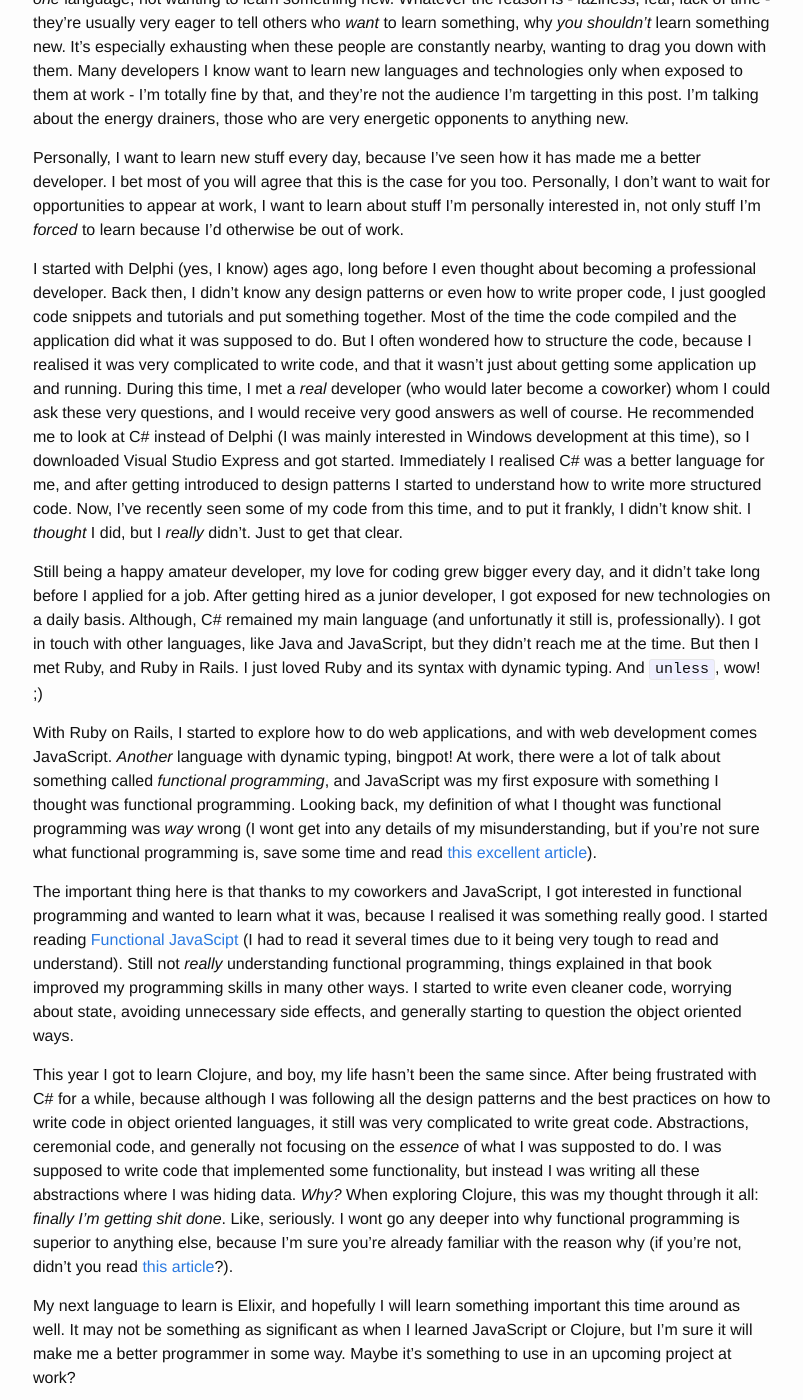
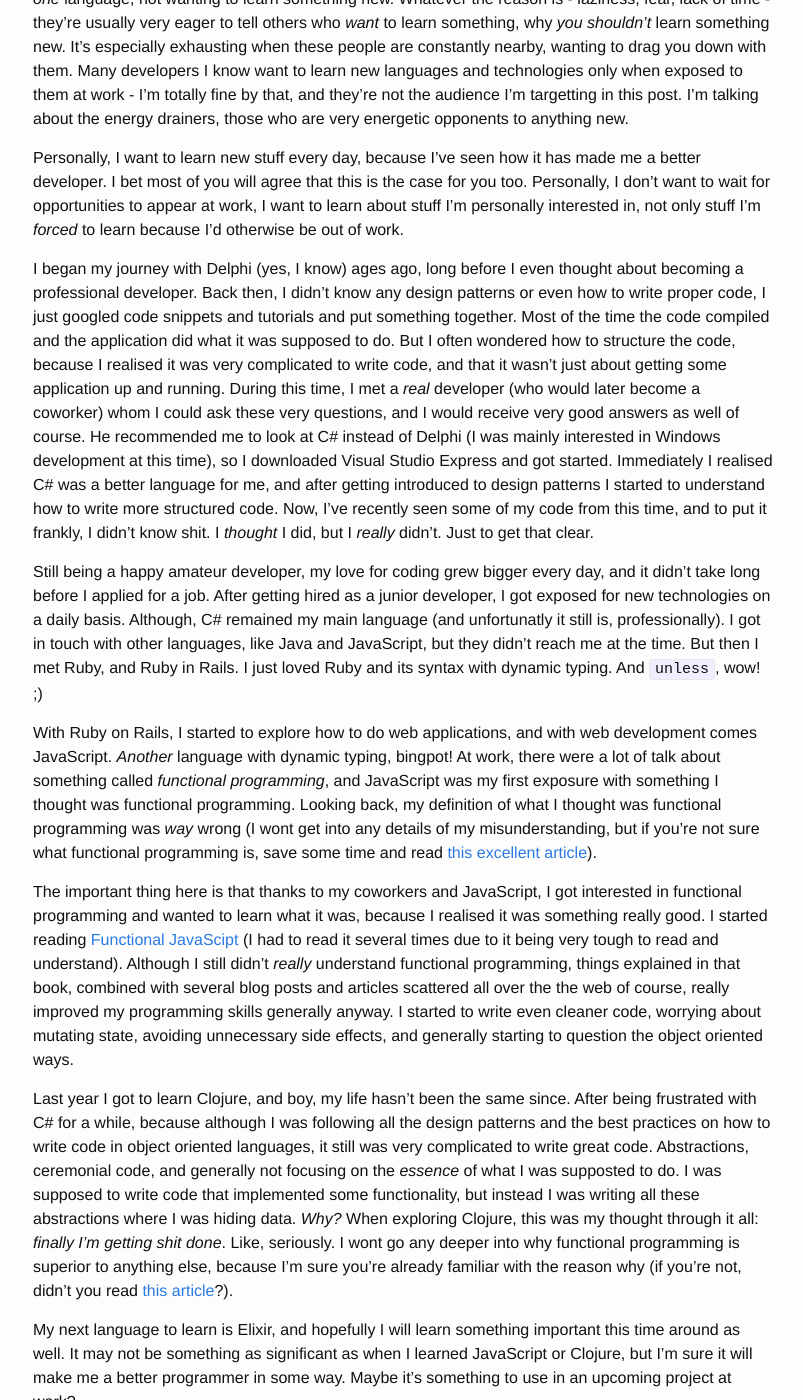
Before and after one commit to bjorse/bjorse.github.io, a Jekyll site: the page built from _posts/2016-01-02-evolve-as-developer.markdown, in a window 1280 px wide and 1400 px high, scrolled down 237 px. Shown: the whole window, without its empty margins (237-1040 px from the left). Built offline with Jekyll 4.4.1, drawn with Linux system fonts in a browser that asks for light colours; comment, search, counter and statistics services are not loaded.

Commit message:
Adjusted to 2016 and corrected some text

```diff
--- a/_posts/2016-01-02-evolve-as-developer.markdown
+++ b/_posts/2016-01-02-evolve-as-developer.markdown
@@ -10,15 +10,15 @@ I'm so *tired* of other people seemingly not wanting to evolve as a developer. T
 
 Personally, I want to learn new stuff every day, because I've seen how it has made me a better developer. I bet most of you will agree that this is the case for you too. Personally, I don't want to wait for opportunities to appear at work, I want to learn about stuff I'm personally interested in, not only stuff I'm *forced* to learn because I'd otherwise be out of work.
 
-I started with Delphi (yes, I know) ages ago, long before I even thought about becoming a professional developer. Back then, I didn't know any design patterns or even how to write proper code, I just googled code snippets and tutorials and put something together. Most of the time the code compiled and the application did what it was supposed to do. But I often wondered how to structure the code, because I realised it was very complicated to write code, and that it wasn't just about getting some application up and running. During this time, I met a *real* developer (who would later become a coworker) whom I could ask these very questions, and I would receive very good answers as well of course. He recommended me to look at C# instead of Delphi (I was mainly interested in Windows development at this time), so I downloaded Visual Studio Express and got started. Immediately I realised C# was a better language for me, and after getting introduced to design patterns I started to understand how to write more structured code. Now, I've recently seen some of my code from this time, and to put it frankly, I didn't know shit. I *thought* I did, but I *really* didn't. Just to get that clear.
+I began my journey with Delphi (yes, I know) ages ago, long before I even thought about becoming a professional developer. Back then, I didn't know any design patterns or even how to write proper code, I just googled code snippets and tutorials and put something together. Most of the time the code compiled and the application did what it was supposed to do. But I often wondered how to structure the code, because I realised it was very complicated to write code, and that it wasn't just about getting some application up and running. During this time, I met a *real* developer (who would later become a coworker) whom I could ask these very questions, and I would receive very good answers as well of course. He recommended me to look at C# instead of Delphi (I was mainly interested in Windows development at this time), so I downloaded Visual Studio Express and got started. Immediately I realised C# was a better language for me, and after getting introduced to design patterns I started to understand how to write more structured code. Now, I've recently seen some of my code from this time, and to put it frankly, I didn't know shit. I *thought* I did, but I *really* didn't. Just to get that clear.
 
 Still being a happy amateur developer, my love for coding grew bigger every day, and it didn't take long before I applied for a job. After getting hired as a junior developer, I got exposed for new technologies on a daily basis. Although, C# remained my main language (and unfortunatly it still is, professionally). I got in touch with other languages, like Java and JavaScript, but they didn't reach me at the time. But then I met Ruby, and Ruby in Rails. I just loved Ruby and its syntax with dynamic typing. And `unless`, wow! ;)
 
 With Ruby on Rails, I started to explore how to do web applications, and with web development comes JavaScript. *Another* language with dynamic typing, bingpot! At work, there were a lot of talk about something called *functional programming*, and JavaScript was my first exposure with something I thought was functional programming. Looking back, my definition of what I thought was functional programming was *way* wrong (I wont get into any details of my misunderstanding, but if you're not sure what functional programming is, save some time and read [this excellent article][fp-article]).
 
-The important thing here is that thanks to my coworkers and JavaScript, I got interested in functional programming and wanted to learn what it was, because I realised it was something really good. I started reading [Functional JavaScipt][js-functional-book] (I had to read it several times due to it being very tough to read and understand). Still not *really* understanding functional programming, things explained in that book improved my programming skills in many other ways. I started to write even cleaner code, worrying about state, avoiding unnecessary side effects, and generally starting to question the object oriented ways.
+The important thing here is that thanks to my coworkers and JavaScript, I got interested in functional programming and wanted to learn what it was, because I realised it was something really good. I started reading [Functional JavaScipt][js-functional-book] (I had to read it several times due to it being very tough to read and understand). Although I still didn't *really* understand functional programming, things explained in that book, combined with several blog posts and articles scattered all over the the web of course, really improved my programming skills generally anyway. I started to write even cleaner code, worrying about mutating state, avoiding unnecessary side effects, and generally starting to question the object oriented ways.
 
-This year I got to learn Clojure, and boy, my life hasn't been the same since. After being frustrated with C# for a while, because although I was following all the design patterns and the best practices on how to write code in object oriented languages, it still was very complicated to write great code. Abstractions, ceremonial code, and generally not focusing on the *essence* of what I was supposted to do. I was supposed to write code that implemented some functionality, but instead I was writing all these abstractions where I was hiding data. *Why?* When exploring Clojure, this was my thought through it all: *finally I'm getting shit done*. Like, seriously. I wont go any deeper into why functional programming is superior to anything else, because I'm sure you're already familiar with the reason why (if you're not, didn't you read [this article][fp-article]?).
+Last year I got to learn Clojure, and boy, my life hasn't been the same since. After being frustrated with C# for a while, because although I was following all the design patterns and the best practices on how to write code in object oriented languages, it still was very complicated to write great code. Abstractions, ceremonial code, and generally not focusing on the *essence* of what I was supposted to do. I was supposed to write code that implemented some functionality, but instead I was writing all these abstractions where I was hiding data. *Why?* When exploring Clojure, this was my thought through it all: *finally I'm getting shit done*. Like, seriously. I wont go any deeper into why functional programming is superior to anything else, because I'm sure you're already familiar with the reason why (if you're not, didn't you read [this article][fp-article]?).
 
 My next language to learn is Elixir, and hopefully I will learn something important this time around as well. It may not be something as significant as when I learned JavaScript or Clojure, but I'm sure it will make me a better programmer in some way. Maybe it's something to use in an upcoming project at work?
 
```
